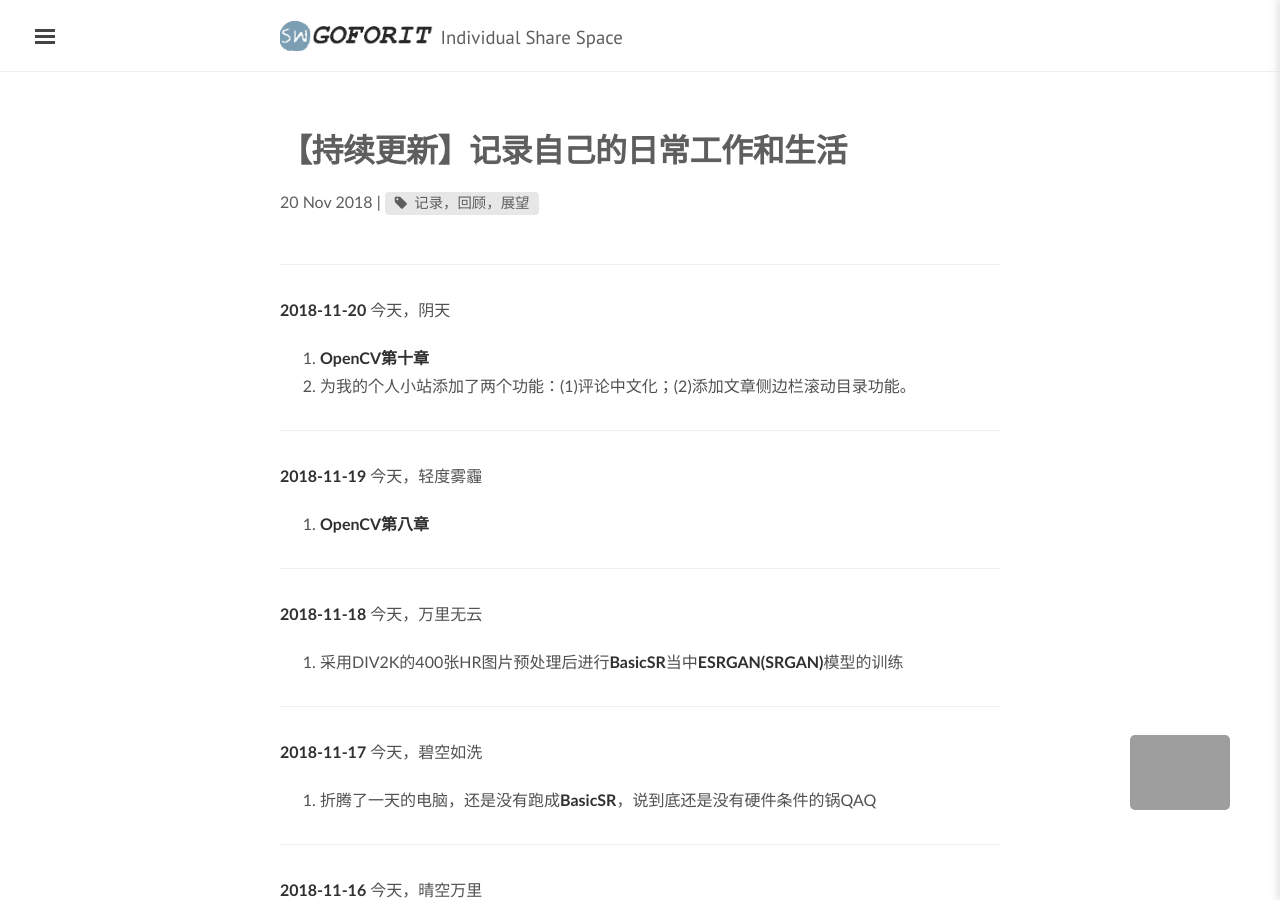
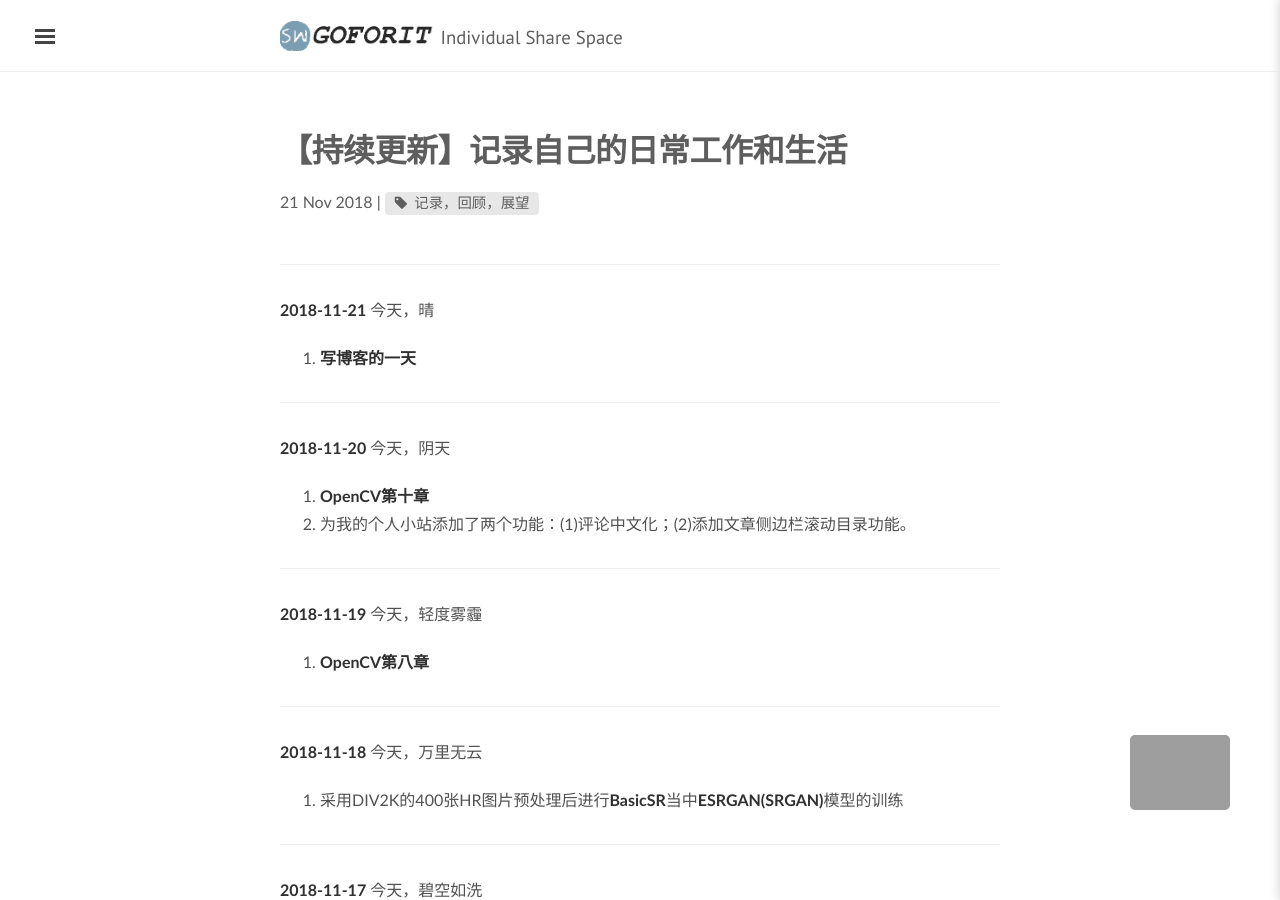
Before and after one commit to illust/illust.github.io, a Jekyll site: the page built from _posts/2018-11-21-works.md, in a window 1280 px wide and 900 px high. Built offline with Jekyll 4.4.1, drawn with Linux system fonts in a browser that asks for light colours; nearby versions of some CDN libraries; some web fonts are replaced; comment, search, counter and statistics services are not loaded.

Commit message:
add daily work

```diff
--- a/_posts/2018-11-20-works.md
+++ b/_posts/2018-11-21-works.md
@@ -5,6 +5,11 @@ categories: [dailyposts]
 excerpt: 回到写日记的年月里，fight！
 tags: [记录，回顾，展望]
 ---
+----------------------------
+**2018-11-21**
+今天，晴
+1.    **写博客的一天**
+
 ----------------------------
 **2018-11-20**
 今天，阴天
```
